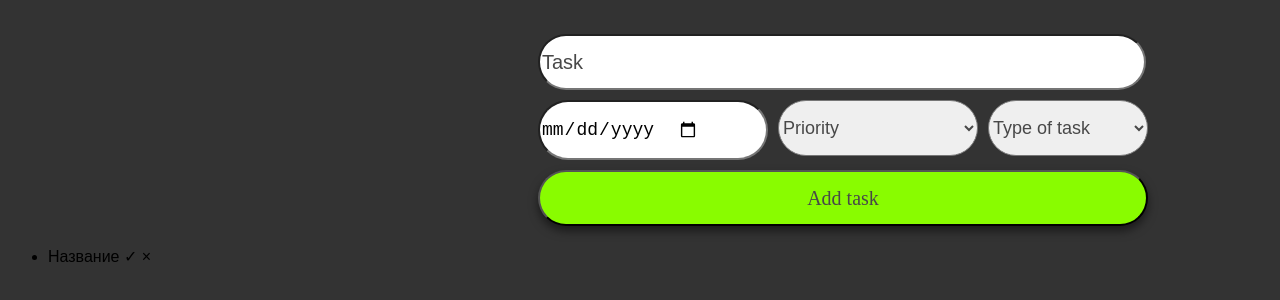
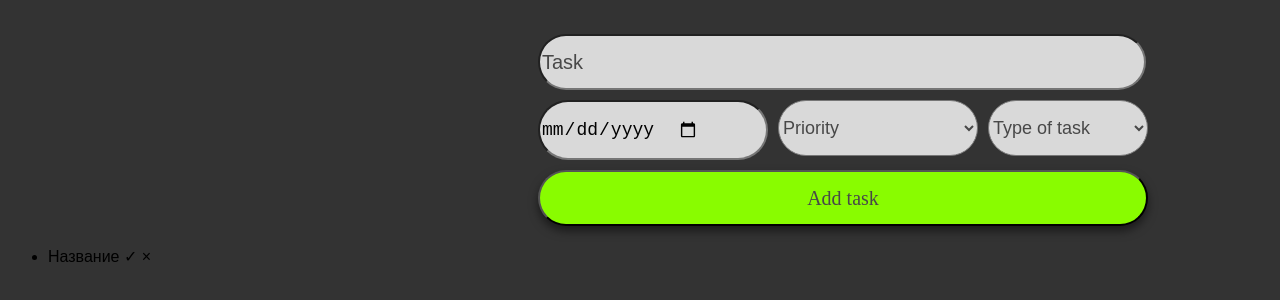
Before and after one commit to nyassky/To-do-list, a plain HTML site: page index.html in a window 1280 px wide. Shown: the part 98-398 px from the top of the page. Drawn offline with Linux system fonts and the light colour scheme.

Commit message:
added colors

```diff
--- a/index.html
+++ b/index.html
@@ -19,9 +19,9 @@
 				<input type="date" id="date">
 				<select required>
 					<option value="" disabled selected hidden>Priority</option>
-					<option value="low">Low</option>
-					<option value="mid">Mid</option>
-					<option value="high">High</option>
+					<option value="low" id="low">Low</option>
+					<option value="mid" id="mid">Mid</option>
+					<option value="high"id="high">High</option>
 				</select>
 				<select required id="type_of_task">
 					<option value="" disabled selected hidden>Type of task</option>
--- a/styles.css
+++ b/styles.css
@@ -1,7 +1,6 @@
 .container {
 	background-color: #333333;
 }
-
 #to_do_list {
 	color: white;
 	font-size: 3rem;
@@ -18,6 +17,7 @@
 	display: flex;
 	border-radius: 45px;
 	font-size: 20px;
+	background-color: #D9D9D9;
 }
 
 #task::placeholder {
@@ -55,6 +55,7 @@ select {
 	display: flex;
 	border-radius: 45px;
 	font-size: 18px;
+	background-color: #D9D9D9;
 }
 
 select:required:invalid {
@@ -75,10 +76,12 @@ select option[value=""][disabled] {
 	display: flex;
 	border-radius: 45px;
 	font-size: 18px;
+	background-color: #D9D9D9;
 }
 
 #type_of_task {
 	width: 160px;
+	background-color: #D9D9D9;
 }
 body {
 	font-family: Unbounded, sans-serif;
```
